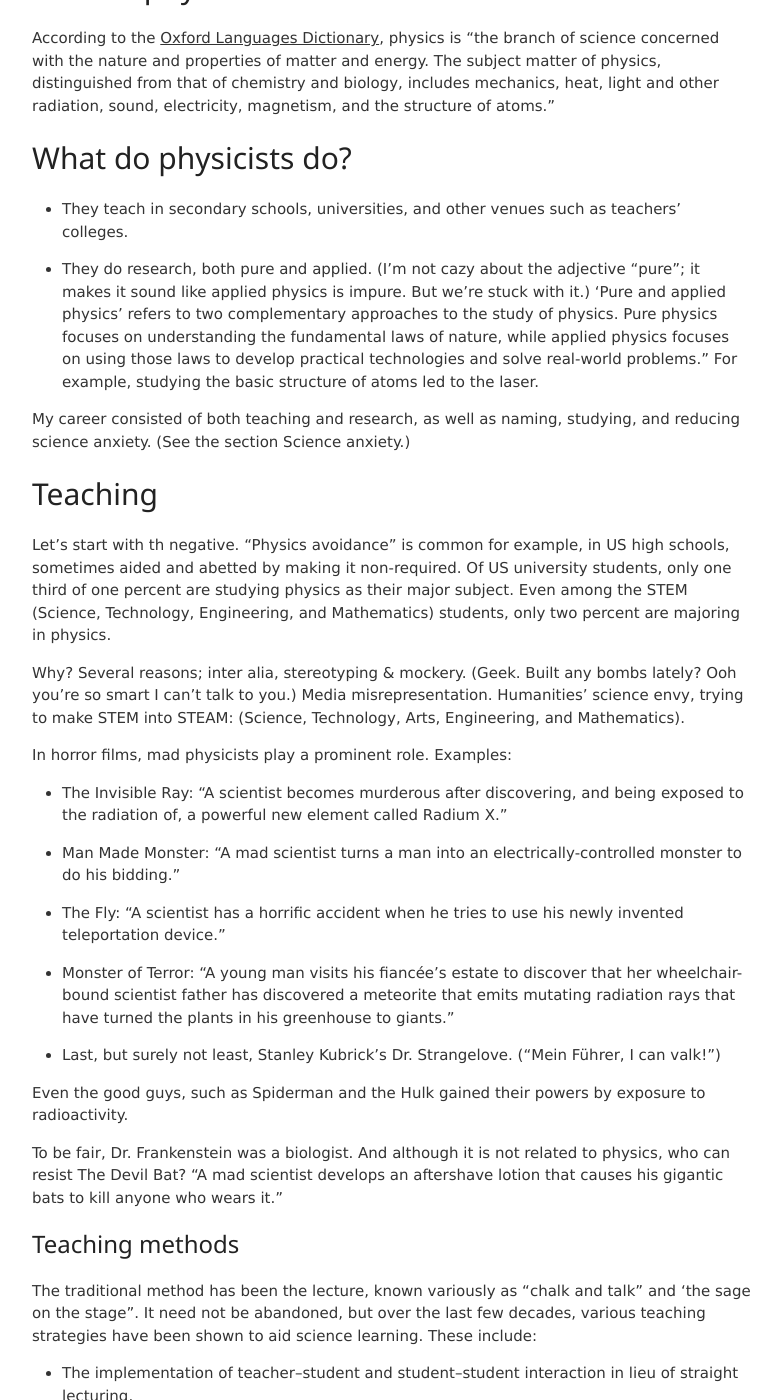
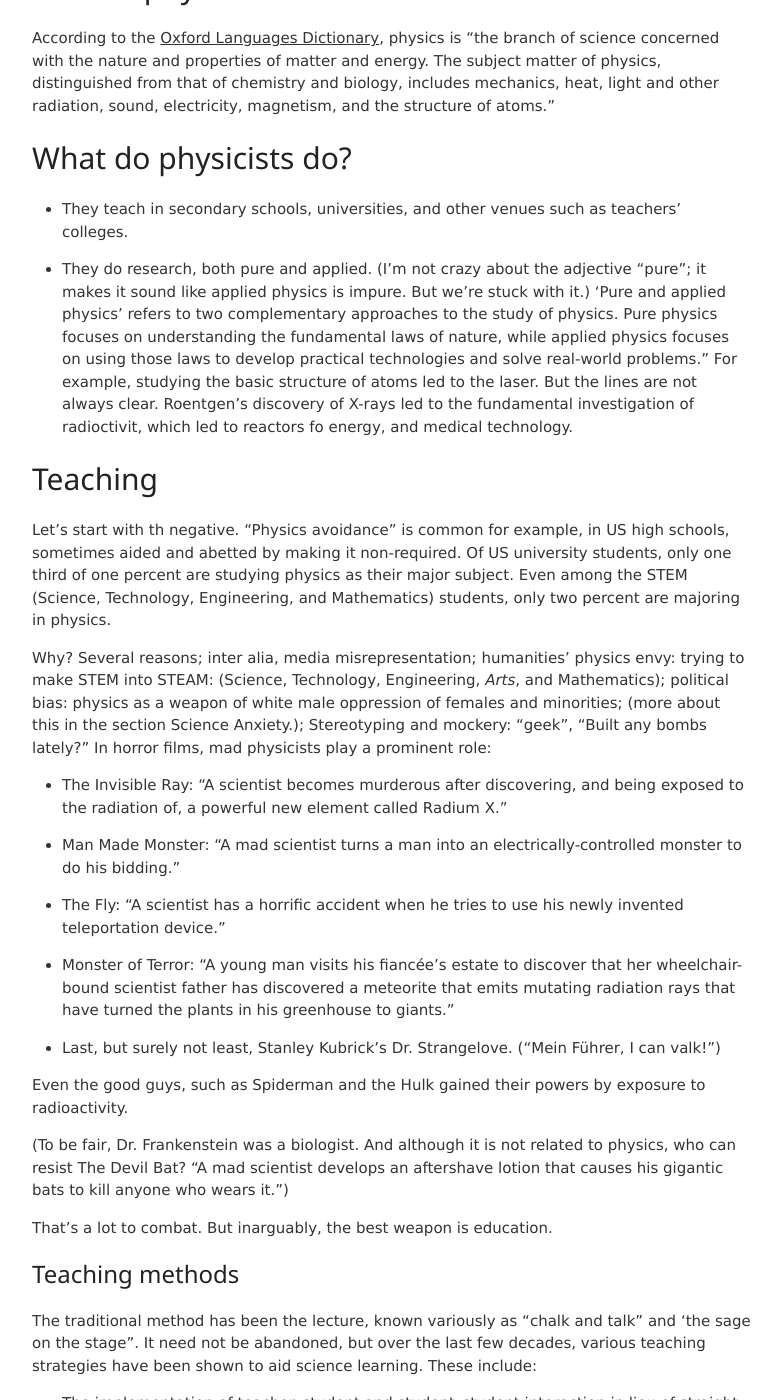
Before and after one commit to jvmallow/jvmallow.github.io, a Jekyll site: the page built from _posts/2025-05-14-Physics.md, in a window 1280 px wide and 1400 px high, scrolled down 569 px. Shown: the whole window, without its empty margins (248-1029 px from the left). Built offline with Jekyll 4.4.1, drawn with Linux system fonts in a browser that asks for light colours; a script that is not in the unit is left out; some of the changed text lies outside the part shown.

Commit message:
Update 2025-05-14-Physics.md

```diff
--- a/_posts/2025-05-14-Physics.md
+++ b/_posts/2025-05-14-Physics.md
@@ -11,26 +11,20 @@ tags: [Physics]
 According to the [Oxford Languages Dictionary](https://languages.oup.com/google-dictionary-en/), physics is “the branch of science concerned with the nature and properties of matter and energy. The subject matter of physics, distinguished from that of chemistry and biology, includes mechanics, heat, light and other radiation, sound, electricity, magnetism, and the structure of atoms.”
 
 
-
-
-
 ## What do physicists do?
 
    - They teach in secondary schools, universities, and other venues such as teachers' colleges.
 
-   - They do research, both pure and applied. (I'm not cazy about the adjective "pure"; it makes it sound like applied physics is impure.  But we're stuck with it.) 'Pure and applied physics' refers to two complementary approaches to the study of physics. Pure physics focuses on understanding the fundamental laws of nature, while applied physics focuses on using those laws to develop practical technologies and solve real-world problems." For example, studying the basic structure of atoms led to the laser.
+   - They do research, both pure and applied. (I'm not crazy about the adjective "pure"; it makes it sound like applied physics is impure.  But we're stuck with it.) 'Pure and applied physics' refers to two complementary approaches to the study of physics. Pure physics focuses on understanding the fundamental laws of nature, while applied physics focuses on using those laws to develop practical technologies and solve real-world problems." For example, studying the basic structure of atoms led to the laser. But the lines are not always clear. Roentgen's discovery of X-rays led to the fundamental investigation of radioctivit, which led to reactors fo energy, and medical technology.
 
-My career consisted of both teaching and research, as well as naming, studying, and reducing science anxiety. (See the section Science anxiety.)
+
 
 
 ## Teaching
 
 Let's start with th negative. "Physics avoidance” is common for example, in US high schools, sometimes aided and abetted by making it non-required. Of US university students, only one third of one percent are studying physics as their major subject. Even among the STEM (Science, Technology, Engineering, and Mathematics) students, only two percent are majoring in physics.
 
-Why? Several reasons; inter alia, stereotyping & mockery. (Geek. Built any bombs lately? Ooh you're so smart I can't talk to you.) Media misrepresentation.
-Humanities' science envy, trying to make STEM into STEAM: (Science, Technology, Arts, Engineering, and Mathematics).
-
-In horror films, mad physicists play a prominent role. Examples:
+Why? Several reasons; inter alia,  media misrepresentation; humanities' physics envy: trying to make STEM into STEAM: (Science, Technology,  Engineering, *Arts*, and Mathematics); political bias: physics as a weapon of white male oppression of females and minorities;  (more about this in the section Science Anxiety.); Stereotyping and mockery: "geek", "Built any bombs lately?" In horror films, mad physicists play a prominent role:
 
   - The Invisible Ray: “A scientist becomes murderous after discovering, and being exposed to the radiation of, a powerful new element called Radium X.”
 
@@ -42,10 +36,11 @@ In horror films, mad physicists play a prominent role. Examples:
 
   - Last, but surely not least, Stanley Kubrick’s Dr. Strangelove. (“Mein Führer, I can valk!”)
 
-
 Even the good guys, such as Spiderman and the Hulk gained their powers by exposure to radioactivity.
 
-To be fair, Dr. Frankenstein was a biologist. And although it is not related to physics, who can resist The Devil Bat? “A mad scientist develops an aftershave lotion that causes his gigantic bats to kill anyone who wears it.”
+(To be fair, Dr. Frankenstein was a biologist. And although it is not related to physics, who can resist The Devil Bat? “A mad scientist develops an aftershave lotion that causes his gigantic bats to kill anyone who wears it.”)
+
+That's a lot to combat. But inarguably, the best weapon is education.
 
 
 ### Teaching methods
@@ -61,6 +56,7 @@ The traditional method has been the lecture, known variously as "chalk and talk"
    -	The recommendation of alternative presentations of materials from other textbooks, journals, and popular expositions
 
 
+My own career consisted of both teaching and research, as well as naming, studying, and reducing science anxiety.
 
 ## Courses
 
```
